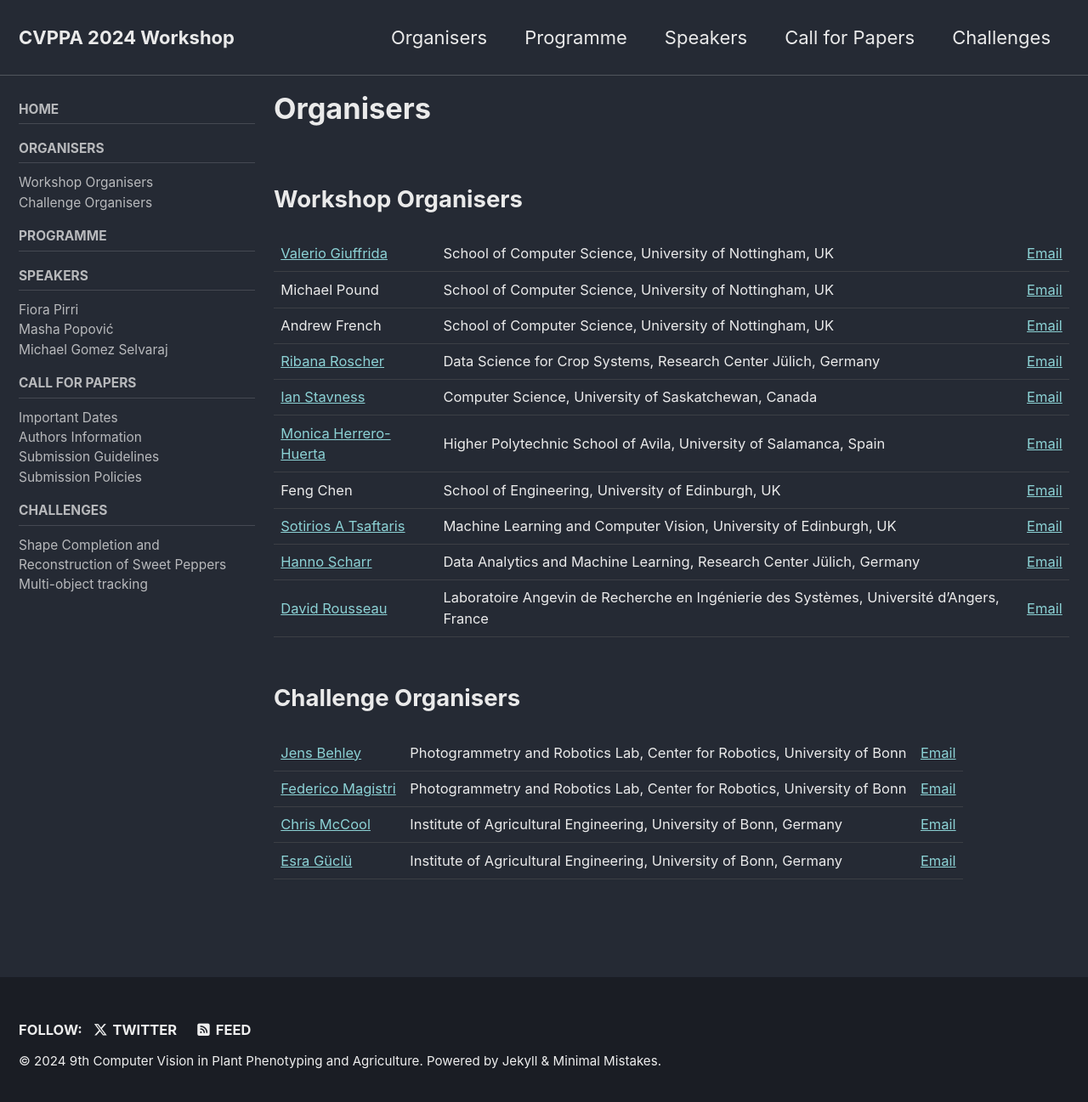
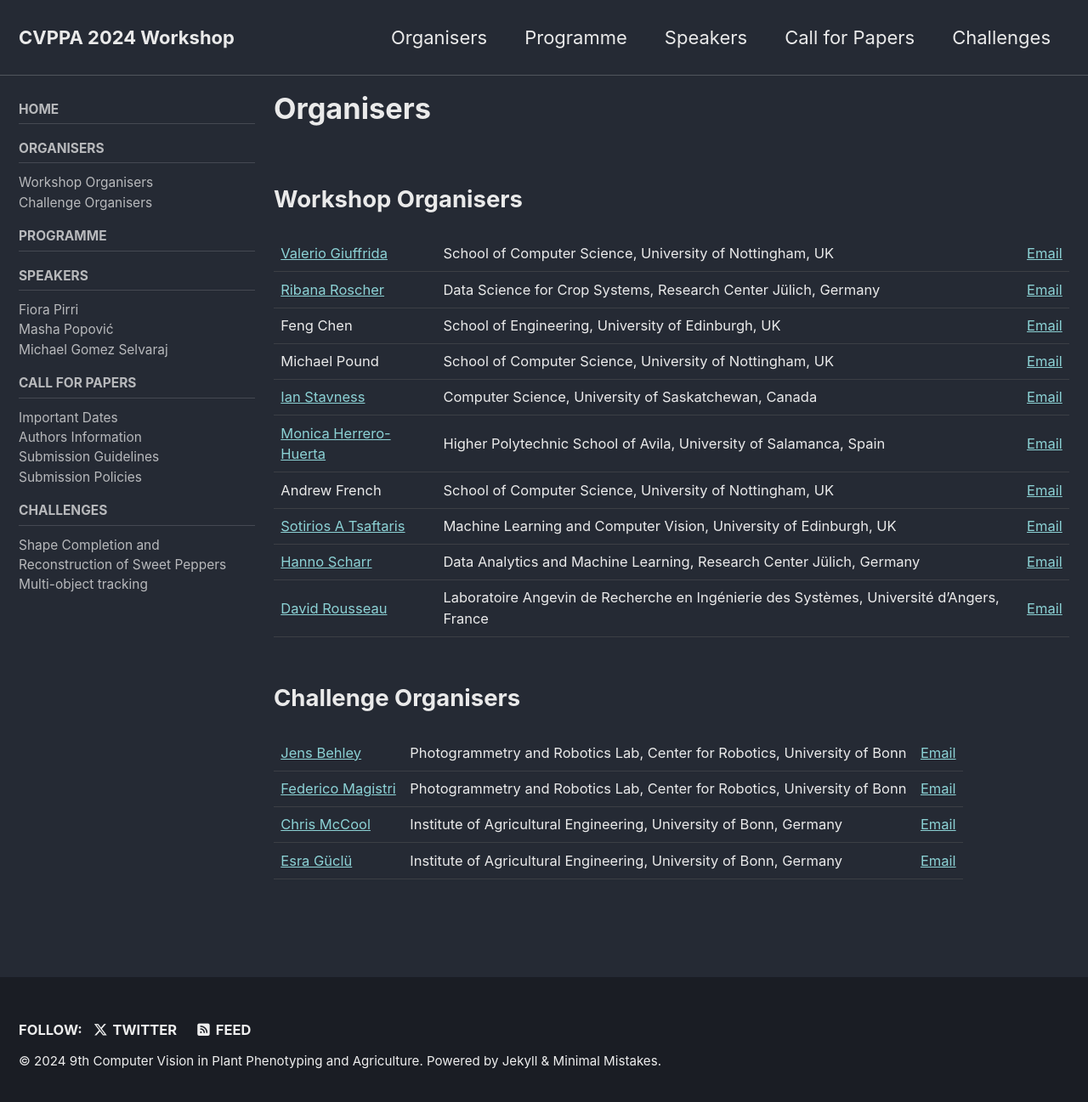
Before and after one commit to cvppa2024/cvppa2024.github.io, a Jekyll site: the page built from _pages/organisers.md, in a window 1280 px wide and 1305 px high. Shown: the top 1297 px of the window at 85% size. Built offline with Jekyll 4.4.1, drawn with Linux system fonts in a browser that asks for light colours; cached includes are drawn as plain includes.

```diff
--- a/_pages/organisers.md
+++ b/_pages/organisers.md
@@ -9,12 +9,12 @@ sidebar:
 ## Workshop Organisers
 
 | [Valerio Giuffrida](http://www.valeriogiuffrida.academy) | School of Computer Science, University of Nottingham, UK  | [Email](mailto:valerio.giuffrida@nottingham.ac.uk) |
+| [Ribana Roscher](http://rs.ipb.uni-bonn.de) | Data Science for Crop Systems, Research Center Jülich, Germany | [Email](mailto:ribana.roscher@uni-bonn.de) |
+| Feng Chen | School of Engineering, University of Edinburgh, UK | [Email](mailto:feng.chen@ed.ac.uk) |
 | Michael Pound | School of Computer Science, University of Nottingham, UK | [Email](mailto:michael.pound@nottingham.ac.uk) |
-| Andrew French | School of Computer Science, University of Nottingham, UK | [Email](mailto:andrew.p.french@nottingham.ac.uk) |
-| [Ribana Roscher](http://rs.ipb.uni-bonn.de) | Data Science for Crop Systems, Research Center Jülich, Germany | [Email](mailto:ribana.roscher@uni-bonn.de) |
 | [Ian Stavness](https://www.cs.usask.ca/faculty/stavness/) | Computer Science, University of Saskatchewan, Canada | [Email](mailto:ian.stavness@usask.ca) |
 | [Monica Herrero-Huerta](https://monicaherrerohuerta.webnode.com) | Higher Polytechnic School of Avila, University of Salamanca, Spain | [Email](mailto:monicaherrero@usal.es)|
-| Feng Chen | School of Engineering, University of Edinburgh, UK | [Email](mailto:feng.chen@ed.ac.uk) |
+| Andrew French | School of Computer Science, University of Nottingham, UK | [Email](mailto:andrew.p.french@nottingham.ac.uk) |
 | [Sotirios A Tsaftaris](https://vios.science/) | Machine Learning and Computer Vision, University of Edinburgh, UK | [Email](mailto:s.tsaftaris@ed.ac.uk) |
 | [Hanno Scharr](https://www.fz-juelich.de/profile/scharr_h) | Data Analytics and Machine Learning, Research Center Jülich, Germany| [Email](mailto:h.scharr@fz-juelich.de) |
 | [David Rousseau](https://okina.univ-angers.fr/david-rousseau) | Laboratoire Angevin de Recherche en Ingénierie des Systèmes, Université d'Angers, France | [Email](mailto:david.rousseau@univ-angers.fr)|
```
